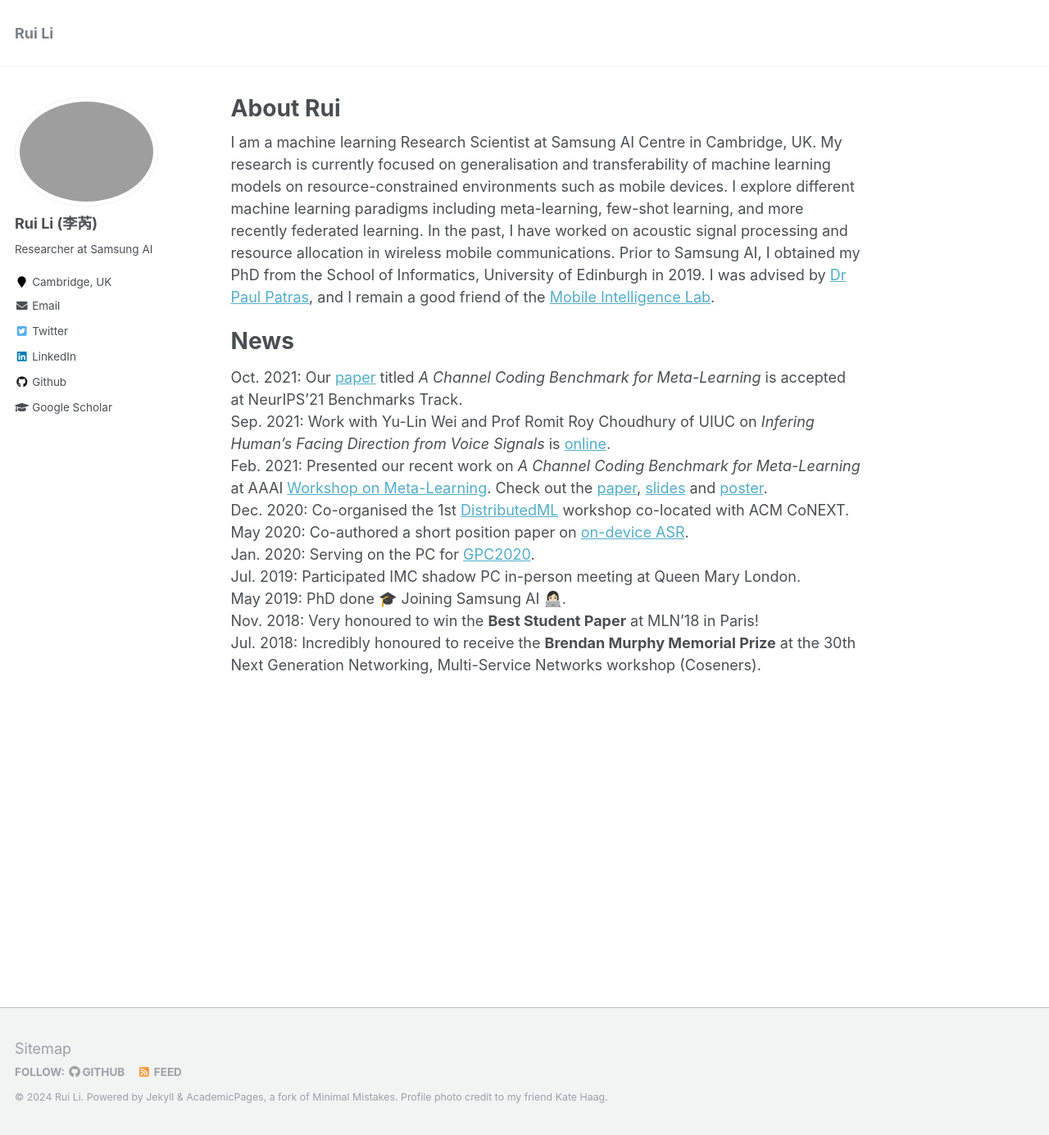
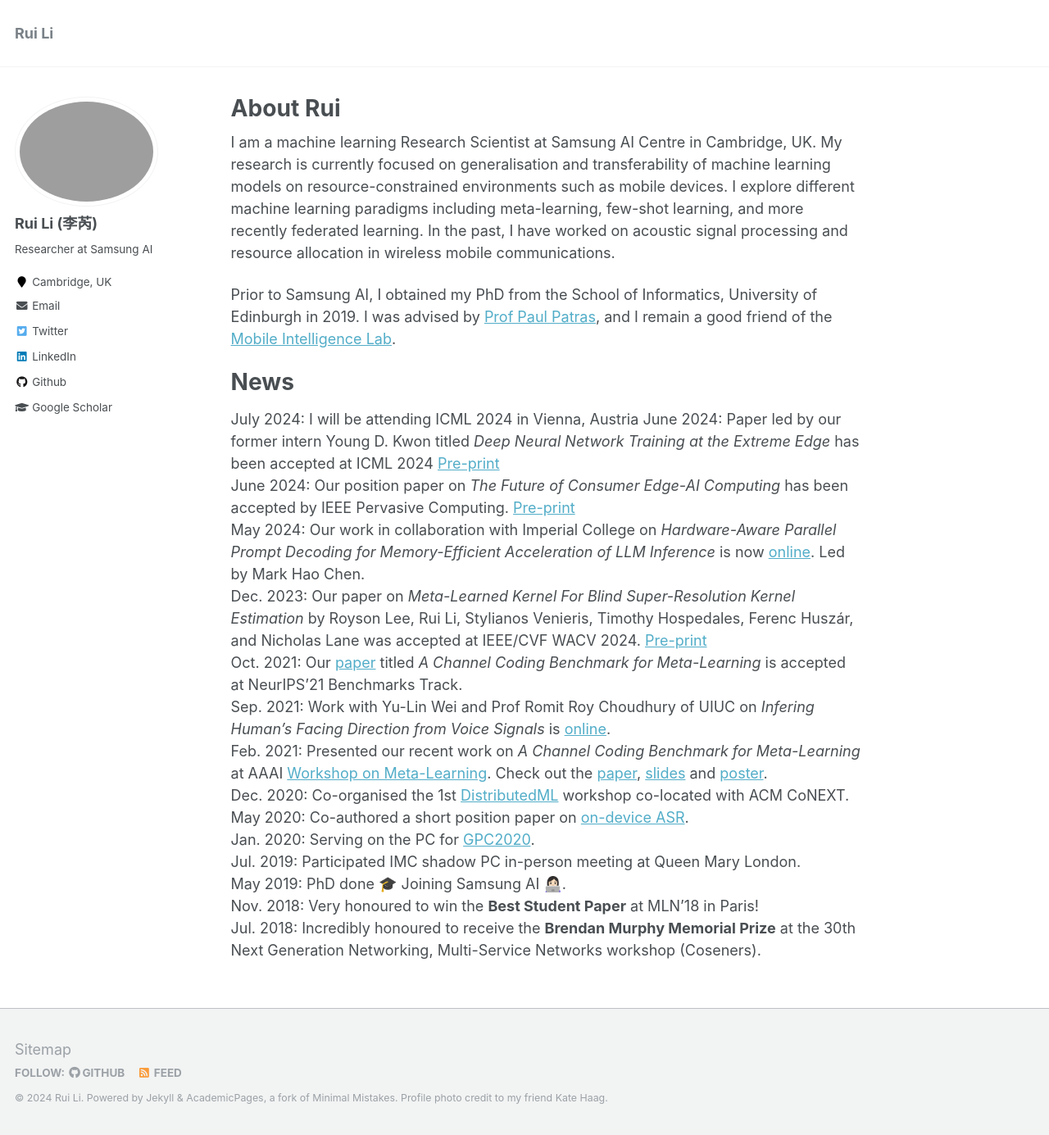
Before and after one commit to ruihuili/ruihuili.github.io, a Jekyll site: the page built from _pages/about.md, in a window 1280 px wide and 1385 px high. Shown: the whole window at 82% size. Built offline with Jekyll 4.4.1, drawn with Linux system fonts in a browser that asks for light colours.

Commit message:
Update about.md

```diff
--- a/_pages/about.md
+++ b/_pages/about.md
@@ -9,10 +9,17 @@ redirect_from:
 ---
 
 
-I am a machine learning Research Scientist at Samsung AI Centre in Cambridge, UK. My research is currently focused on generalisation and transferability of machine learning models on resource-constrained environments such as mobile devices. I explore different machine learning paradigms including meta-learning, few-shot learning, and more recently federated learning. In the past, I have worked on acoustic signal processing and resource allocation in wireless mobile communications. Prior to Samsung AI, I obtained my PhD from the School of Informatics, University of Edinburgh in 2019. I was advised by [Dr Paul Patras](http://homepages.inf.ed.ac.uk/ppatras/), and I remain a good friend of the [Mobile Intelligence Lab](https://mi.inf.ed.ac.uk/).
+I am a machine learning Research Scientist at Samsung AI Centre in Cambridge, UK. My research is currently focused on generalisation and transferability of machine learning models on resource-constrained environments such as mobile devices. I explore different machine learning paradigms including meta-learning, few-shot learning, and more recently federated learning. In the past, I have worked on acoustic signal processing and resource allocation in wireless mobile communications.
+
+Prior to Samsung AI, I obtained my PhD from the School of Informatics, University of Edinburgh in 2019. I was advised by [Prof Paul Patras](http://homepages.inf.ed.ac.uk/ppatras/), and I remain a good friend of the [Mobile Intelligence Lab](https://mi.inf.ed.ac.uk/).
 
 News
 =====
+July 2024: I will be attending ICML 2024 in Vienna, Austria
+June 2024: Paper led by our former intern Young D. Kwon titled *Deep Neural Network Training at the Extreme Edge* has been accepted at ICML 2024 [Pre-print](https://arxiv.org/pdf/2307.09988)
+June 2024: Our position paper on *The Future of Consumer Edge-AI Computing* has been accepted by IEEE Pervasive Computing. [Pre-print](https://arxiv.org/pdf/2210.10514)
+May 2024: Our work in collaboration with Imperial College on *Hardware-Aware Parallel Prompt Decoding for Memory-Efficient Acceleration of LLM Inference* is now [online]( https://arxiv.org/pdf/2307.09988). Led by Mark Hao Chen.
+Dec. 2023: Our paper on *Meta-Learned Kernel For Blind Super-Resolution Kernel Estimation* by Royson Lee, Rui Li, Stylianos Venieris, Timothy Hospedales, Ferenc Huszár, and Nicholas Lane was accepted at IEEE/CVF WACV 2024. [Pre-print](https://openaccess.thecvf.com/content/WACV2024/papers/Lee_Meta-Learned_Kernel_for_Blind_Super-Resolution_Kernel_Estimation_WACV_2024_paper.pdf)
 Oct. 2021: Our [paper](https://arxiv.org/pdf/2107.07579.pdf) titled *A Channel Coding Benchmark for Meta-Learning* is accepted at NeurIPS'21 Benchmarks Track.
 Sep. 2021: Work with Yu-Lin Wei and Prof Romit Roy Choudhury of UIUC on *Infering Human's Facing Direction from Voice Signals* is [online](https://arxiv.org/pdf/2109.13094.pdf).
 Feb. 2021: Presented our recent work on *A Channel Coding Benchmark for Meta-Learning* at AAAI [Workshop on Meta-Learning](https://sites.google.com/chalearn.org/metalearning?pli=1#h.xuit1fabeozb). Check out the [paper](http://ruihuili.github.io/files/aaai21_paper.pdf), [slides](http://ruihuili.github.io/files/AAAI21_slides.pdf) and [poster](http://ruihuili.github.io/files/AAAI21_poster.pdf).
```
